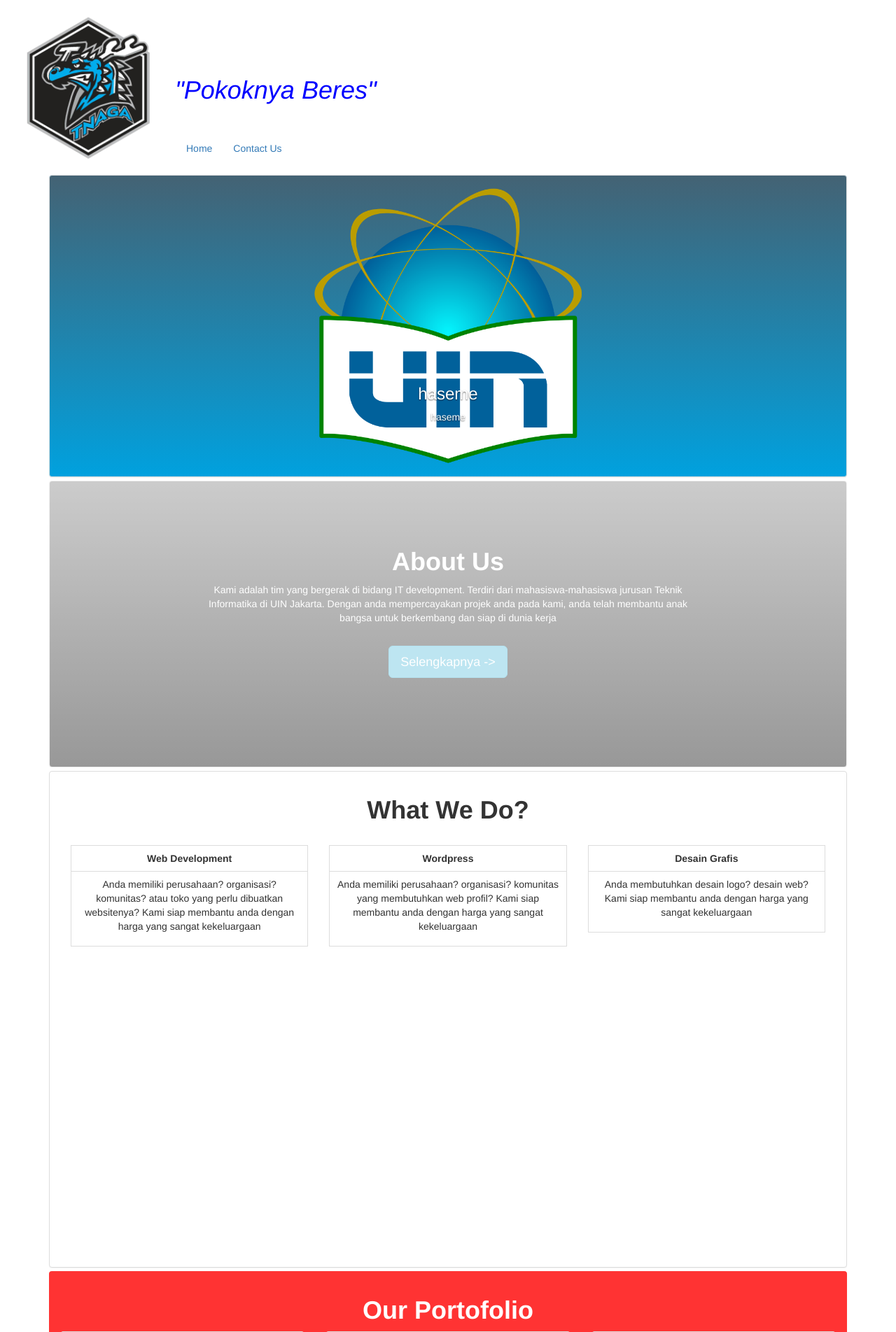
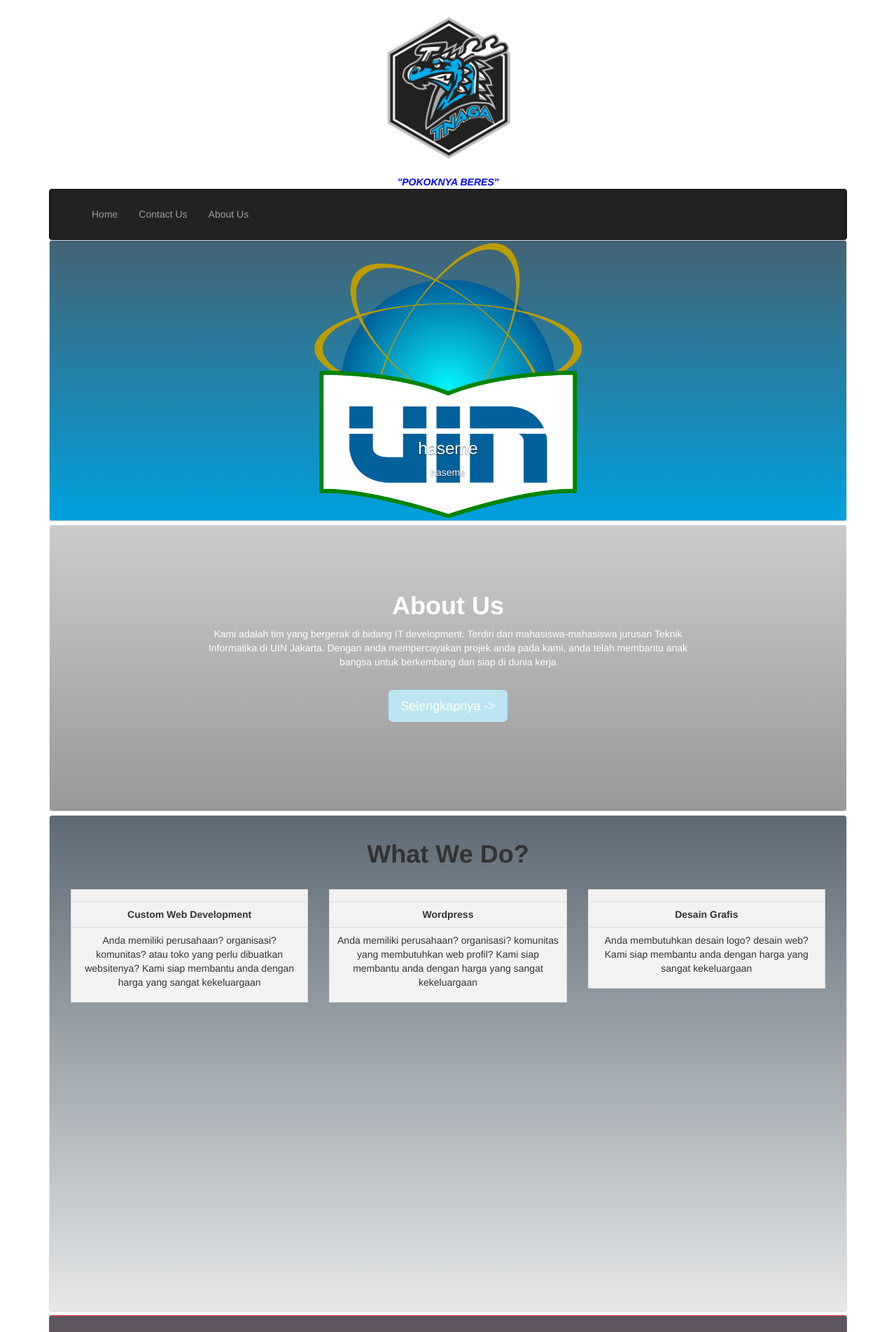
Before and after one commit to squadtnaga/Squadtnaga.com, a CodeIgniter app: page /database/ in a window 1280 px wide. Shown: the top 1904 px of the page at 70% size. Run offline with CodeIgniter, Linux system fonts and the light colour scheme; some libraries are stand-ins or nearby versions.

Commit message:
update0.02
-dirapiin lagi panelnya
-tampilan lebih responsive untuk mobile
-ganti navbar
-sudah bisa share website ke facebook dan twitter(tinggal ganti url)
-konten ditambah

```diff
--- a/squadtnaga/application/views/body_home.php
+++ b/squadtnaga/application/views/body_home.php
@@ -4,7 +4,7 @@
 
     <section class="panel panel-default"  style=" background: linear-gradient(to bottom, rgba(75,90,102,0.9) 0%, rgba(5,20,30,0.1) 100%); background-color:#00b1f4 ; "  >
 
-      <div class="panel-body">
+
         <div id="myCarousel" class="carousel slide" data-ride="carousel" >
           <!-- Indicators -->
           <ol class="carousel-indicators">
@@ -14,10 +14,12 @@
           </ol>
 
           <!-- Wrapper for slides -->
+
         <center>
-          <div class="carousel-inner" style="opacity:1;"  >
+          <div class="carousel-inner" style="opacity:1; max-width:400px; height:400px;"  >
             <div class="item active">
-              <img src="<?=base_url("/assets/image/logouinjkt2.png")?>" style="  max-width:400px; max-height:400px;" >
+
+              <img class="img-responsive" src="<?=base_url("/assets/image/logouinjkt2.png")?>"  >
 
               <div class="carousel-caption" >
                 <h3>haseme</h3>
@@ -27,7 +29,7 @@
             </div>
 
             <div class="item">
-              <img src="<?=base_url("/assets/image/naga.png"); ?>" style="max-width:400px; max-height:400px;" >
+              <img class="img-responsive"  src="<?=base_url("/assets/image/naga.png"); ?>" >
 
               <div class="carousel-caption">
                   <h3>Chicago</h3>
@@ -37,7 +39,7 @@
             </div>
 
             <div class="item">
-              <img src="<?=base_url("/assets/image/sqdtng3.png"); ?>" style="max-width:400px; max-height:400px;" >
+              <img class="img-responsive"  src="<?=base_url("/assets/image/sqdtng3.png"); ?>">
 
               <div class="carousel-caption">
                 <h3>vajnoqjnh</h3>
@@ -51,7 +53,7 @@
           </div>
         </center>
 
-        </div>
+
       </div>
     </section>
 
@@ -62,51 +64,54 @@
           <h1 style="margin-top:80px;"><strong>About Us</strong></h1>
             <p  style=" text-align:center; max-width: 700px;"> Kami adalah tim yang bergerak di bidang IT development. Terdiri dari mahasiswa-mahasiswa jurusan Teknik Informatika di UIN Jakarta. Dengan anda mempercayakan projek anda pada kami, anda telah membantu anak bangsa untuk berkembang dan siap di dunia kerja</p>
             <br>
-            <button class="btn btn-info btn-lg" href="#">Selengkapnya -></button>
+            <a class="btn btn-info btn-lg" href="#">Selengkapnya -></a>
         </center>
       </div>
     </section>
 
 
-    <section class="panel panel-default" style="height: 710px;" >
+    <section class="panel panel-default" style="background: linear-gradient(to bottom, rgba(75,90,102,0.9) 0%, rgba(5,20,30,0.1) 100%); height: 710px;" >
       <div class="panel-body">
         <center>
           <h1><strong>What We Do?</strong></h1>
         </center>
           <br>
           <div class="col-sm-4"  >
-            <div class="table-responsive">
-              <table class="table table-bordered" border="2" width="300px">
-                <tr><th style="text-align:center;">Web Development</th></tr>
-                <tr><td style="text-align:center;"><p>Anda memiliki perusahaan? organisasi? komunitas?
+
+              <table class="table table-bordered" border="2" width="300px" style=" text-align:center; background-color: #f2f2f2; ">
+                <tr><th class="fab fa-php" style="font-size:250px;"></th></tr>
+                <tr><td><strong>Custom Web Development</strong></td></tr>
+                <tr><td><p>Anda memiliki perusahaan? organisasi? komunitas?
                 atau toko yang perlu dibuatkan websitenya? Kami siap membantu anda
                  dengan harga yang sangat kekeluargaan</p> </td></tr>
               </table>
-            </div>
+
           </div>
 
           <div class="col-sm-4"  >
-            <div class="table-responsive">
-              <table class="table table-bordered" border="2" width="300px">
-                <tr><th style="text-align:center;">Wordpress</th></tr>
-                <tr><td style="text-align:center;"><p>Anda memiliki perusahaan? organisasi? komunitas yang membutuhkan web profil? Kami siap membantu anda
+
+              <table class="table table-bordered" border="2" width="300px" style=" text-align:center;  background-color: #f2f2f2; ">
+                <tr><th class="fab fa-wordpress" style="font-size:250px;"></th></tr>
+                <tr><td><strong> Wordpress</strong></td></tr>
+                <tr><td><p>Anda memiliki perusahaan? organisasi? komunitas yang membutuhkan web profil? Kami siap membantu anda
                  dengan harga yang sangat kekeluargaan</p> </td></tr>
               </table>
-            </div>
+
           </div>
 
           <div class="col-sm-4"  >
-            <div class="table-responsive">
-              <table class="table table-bordered" border="2" width="300px">
-                <tr><th style="text-align:center;">Desain Grafis</th></tr>
-                <tr><td style="text-align:center;"><p>Anda membutuhkan desain logo? desain web? Kami siap membantu anda
+
+              <table class="table table-bordered" border="2" width="300px" style=" text-align:center;  background-color: #f2f2f2; ">
+                <tr><th class="fas fa-paint-brush" style="font-size: 250px;"</th></tr>
+                <tr><td><strong>Desain Grafis</strong></td></tr>
+                <tr><td ><p>Anda membutuhkan desain logo? desain web? Kami siap membantu anda
                  dengan harga yang sangat kekeluargaan</p> </td></tr>
               </table>
-            </div>
+
           </div>
       </section>
 
-      <section class="panel panel-body" style=" background-color:#ff3333; ">
+      <section class="panel panel-body" style="background: linear-gradient(to bottom, rgba(75,90,102,0.9) 0%, rgba(5,20,30,0.1) 100%); background-color:#ff3333; ">
         <center>
           <h1 style="color:white;"><strong>Our Portofolio</strong></h1>
 
@@ -147,7 +152,7 @@
             </div>
 
 
-          <button class="btn btn-info btn-lg">Lihat Selengkapnya -></button>
+          <a class="btn btn-info btn-lg" href="#">Lihat Selengkapnya -></a>
         </center>
       </div>
     </section>
--- a/squadtnaga/application/views/template/footer.php
+++ b/squadtnaga/application/views/template/footer.php
@@ -1,7 +1,8 @@
-		<footer  style="margin-top:900px;  background-color:lightblue;">
+		<footer class="panel-footer"  style="background-color:lightblue;">
 			<br>
 		  	<p>&copy;Copyright <a href="<?=base_url()?>" title="Squadtnaga">Squadtnaga.com</a></p>
 		</footer>
 	</div>
+	</div>
 </body>
 </html>
--- a/squadtnaga/application/views/template/header2.php
+++ b/squadtnaga/application/views/template/header2.php
@@ -1,57 +1,44 @@
 <header>
-	<table >
-		<tr>
-			<td rowspan="3">
-		    	<img src="<?=base_url('assets/image/sqdtng1.png')?>" width="250px" height="250px" >
-		    </td>
+	<div class="container">
 
-		    <td>
-		    	<div class="navbar">
-					<ul class="nav navbar-nav">
-						<li>
-							<a href="<?=site_url('Homepage')?>"><i class="fab fa-facebook fa-2x" "></i></a>
-						</li>
+	    <center>
+		 	<img class="img-responsive" src="<?=base_url('assets/image/sqdtng1.png')?>" style="max-width:250px;  max-height:250px; " >
+		 	<div class="caption" style="color: blue; font-weight: bold; font-style: italic;">"POKOKNYA BERES"</div>
 
-						<li>
-							<a href="<?=site_url('Homepage')?>"><span class="fab fa-twitter fa-2x"></span></a>
-						</li>
+		</center>
 
-						<li>
-							<a href="<?=site_url('Homepage')?>"><span class="fab fa-instagram fa-2x"></span></a>
-						</li>
 
-						<li>
-							<a href="<?=site_url('Homepage')?>"><span class="fab fa-youtube fa-2x"></span></a>
-						</li>
 
-					</ul>
-				</div>
-			</td>
 
-	  	</tr>
 
-		<tr>
-		    <td>
-		    	<h1 style="color: blue; font-style:italic;">"Pokoknya Beres"</h1>
-			</td>
-		</tr>
+				<nav class="navbar navbar-inverse">
+					<div class="container">
+						<div class="panel-heading">
+							<div class="navbar-header ">
+						      <button type="button" class="navbar-toggle" data-toggle="collapse" data-target="#myNavbar">
+						        <span class="icon-bar"></span>
+						        <span class="icon-bar"></span>
+						        <span class="icon-bar"></span>
+						      </button>
+							</div>
 
-		<tr>
-		    <td>
-		    	<div class="navbar" >
-					<ul class="nav navbar-nav navbar-center"  >
-						<li style="color:black;">
-							<a href="<?=site_url('Homepage')?>">Home</a>
-						</li>
 
-						<li style="color:black;">
-							<a href="<?=site_url('Homepage')?>">Contact Us</a>
-						</li>
-					</ul>
-				</div>
-			</td>
-		</tr>
+						    <div class="collapse navbar-collapse" id="myNavbar">
+						      <ul class="nav navbar-nav navbar-left">
+						        <li><a href="#">Home</a></li>
+						        <li><a href="#">Contact Us</a></li>
+						        <li><a href="#">About Us</a></li>
+						      </ul>
+						      <ul class="nav navbar-nav navbar-right">
+						        <li><a  href="https://www.facebook.com/sharer/sharer.php?u=www.squadtnaga.com" target="_blank"><i class="fab fa-facebook fa-2x" "></i></a></li>
+								<li><a href="http://twitter.com/share?text= Kunjungi!!&url=http://www.squadtnaga.com&hashtags=squadtnaga,pokoknyaberes" target="_blank"><i class="fab fa-twitter fa-2x"></i></a></li>
+								<li><a href="<?=site_url('Homepage')?>"><i class="fab fa-youtube fa-2x"></i></a></li>
+						      </ul>
 
-	</table>
+						    </div>
+					  	</div>
+						</div>
 
+				</nav>
+	</div>
 </header>
```
Also changed, not shown: squadtnaga/README.md (added), 1 other file.
